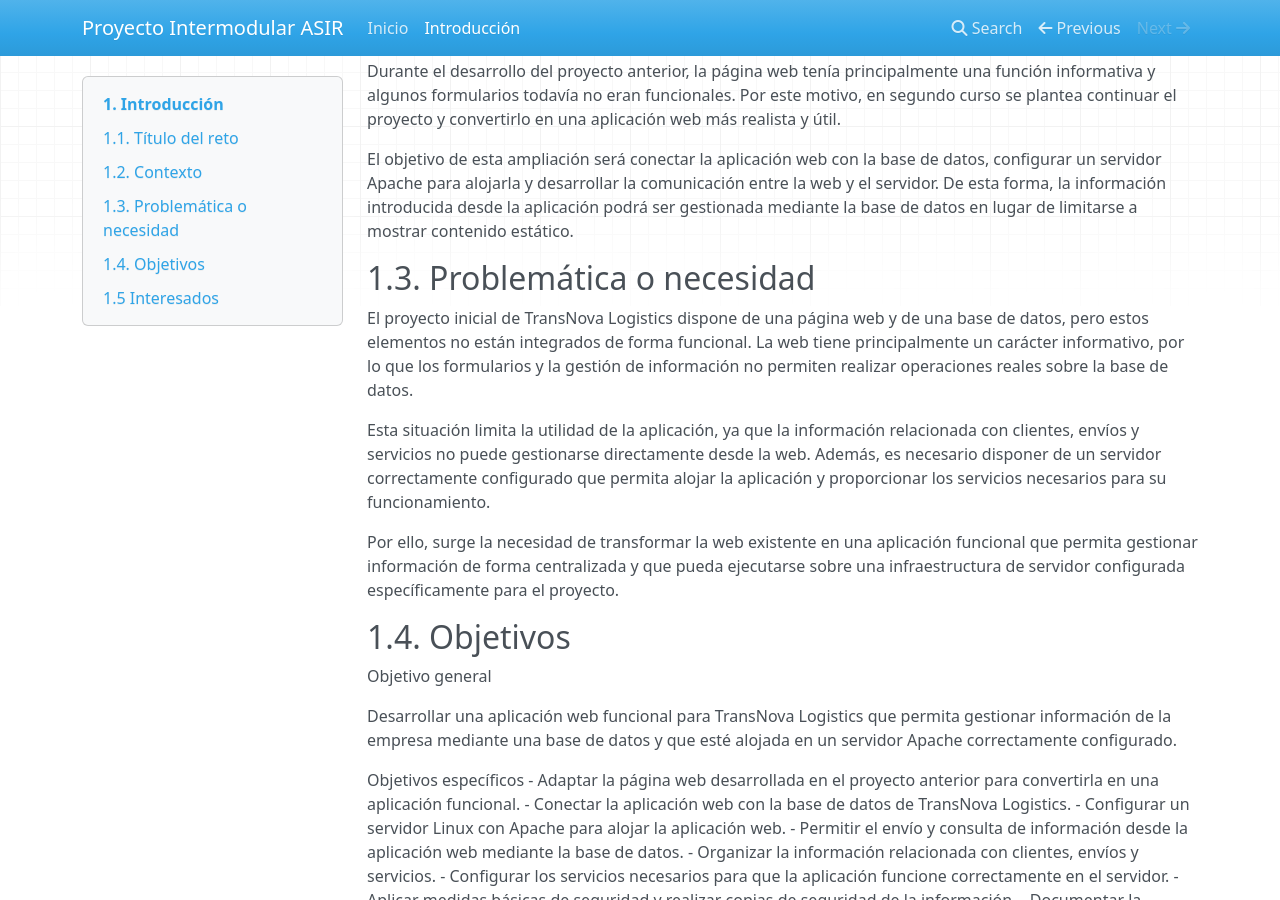
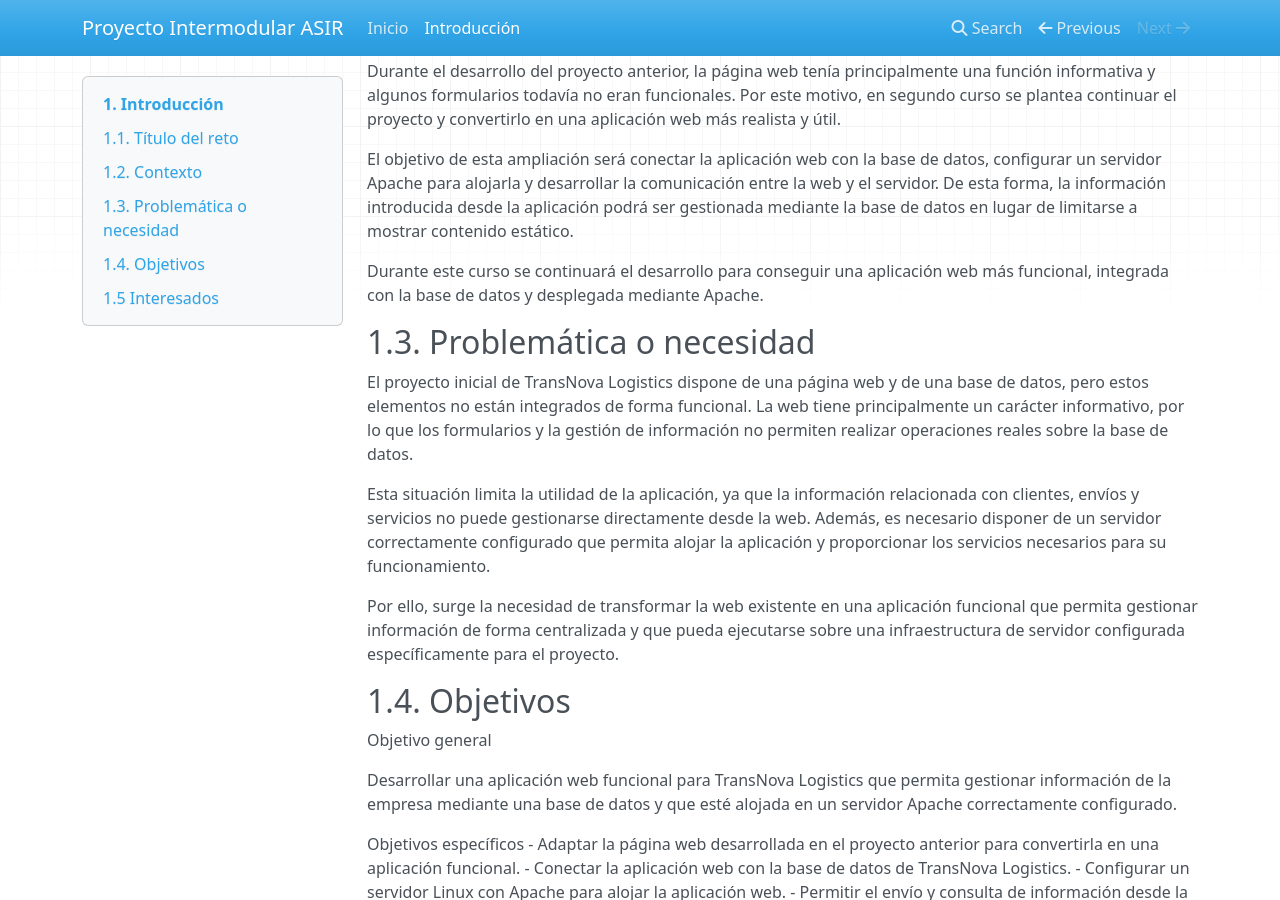
Before and after one commit to joelsanchezgalera-ship-it/Proyecto-Intermodular-ASIR, an MkDocs documentation site: the page built from docs/01_introduccion.md, in a window 1280 px wide and 900 px high, scrolled down 344 px. Built offline with MkDocs 1.6.1, drawn with Linux system fonts in a browser that asks for light colours; nearby versions of some CDN libraries.

Commit message:
Actualizado el contexto del proyecto

```diff
--- a/docs/01_introduccion.md
+++ b/docs/01_introduccion.md
@@ -8,6 +8,8 @@ El proyecto parte del trabajo realizado durante el primer curso de ASIR sobre Tr
 Durante el desarrollo del proyecto anterior, la página web tenía principalmente una función informativa y algunos formularios todavía no eran funcionales. Por este motivo, en segundo curso se plantea continuar el proyecto y convertirlo en una aplicación web más realista y útil.
 
 El objetivo de esta ampliación será conectar la aplicación web con la base de datos, configurar un servidor Apache para alojarla y desarrollar la comunicación entre la web y el servidor. De esta forma, la información introducida desde la aplicación podrá ser gestionada mediante la base de datos en lugar de limitarse a mostrar contenido estático.
+
+Durante este curso se continuará el desarrollo para conseguir una aplicación web más funcional, integrada con la base de datos y desplegada mediante Apache.
 
 ## 1.3. Problemática o necesidad
 El proyecto inicial de TransNova Logistics dispone de una página web y de una base de datos, pero estos elementos no están integrados de forma funcional. La web tiene principalmente un carácter informativo, por lo que los formularios y la gestión de información no permiten realizar operaciones reales sobre la base de datos.
```
